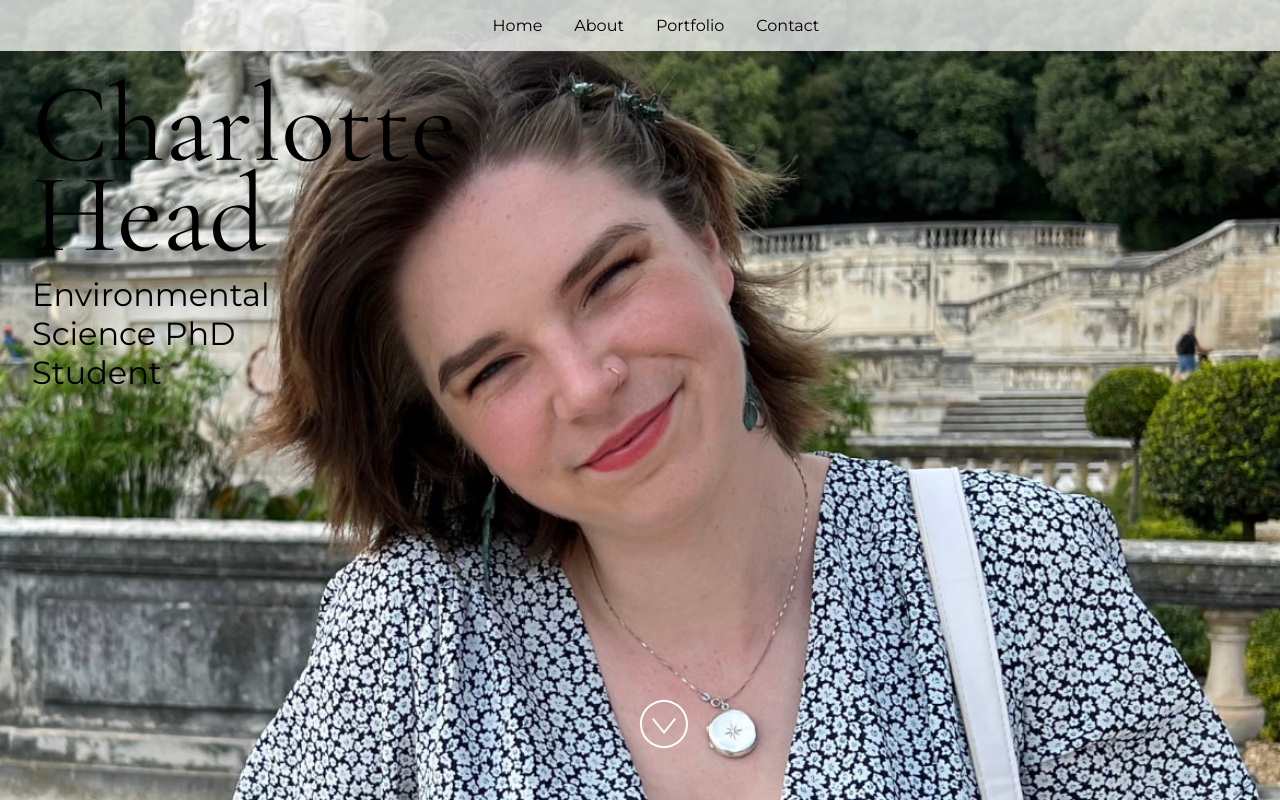
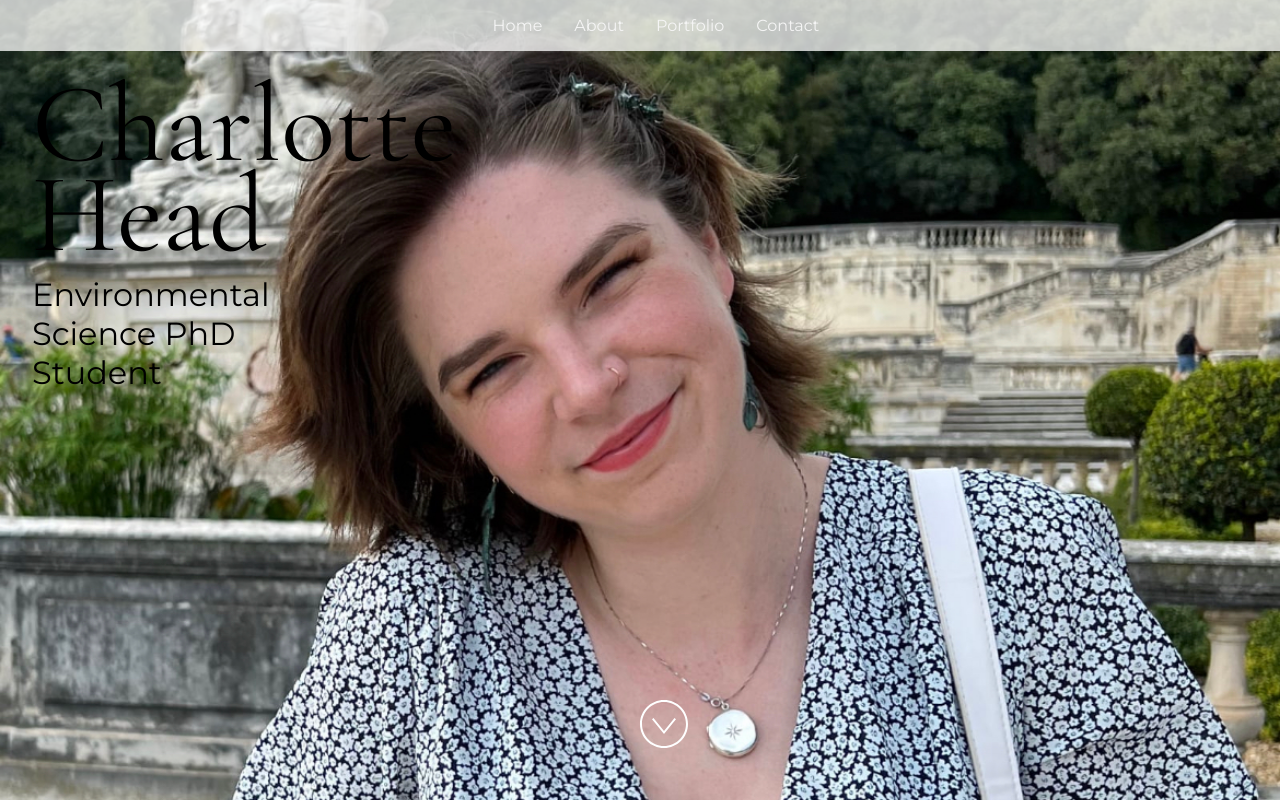
Before and after one commit to charlierose22/portfolio-23, a React (Vite) app: page / in a window 1280 px wide. Built offline with nearby package versions, Linux system fonts and the light colour scheme.

Commit message:
Edits to Styles

```diff
--- a/src/Components/About.jsx
+++ b/src/Components/About.jsx
@@ -33,10 +33,8 @@ const description =
 const skillsList = [
   "R (programming language)",
   "Data analysis",
-  "Academic writing",
   "Problem solving",
   "Data visualisation",
-  "Teaching",
 ];
 
 /**
--- a/src/styles.css
+++ b/src/styles.css
@@ -94,12 +94,12 @@ li::marker {
 }
 
 a {
-  color: black;
+  color: whitesmoke;
   text-decoration: none;
 }
 
 a:hover {
-  color: #4e567e;
+  color: #bed5ff;
 }
 
 .container {
```
